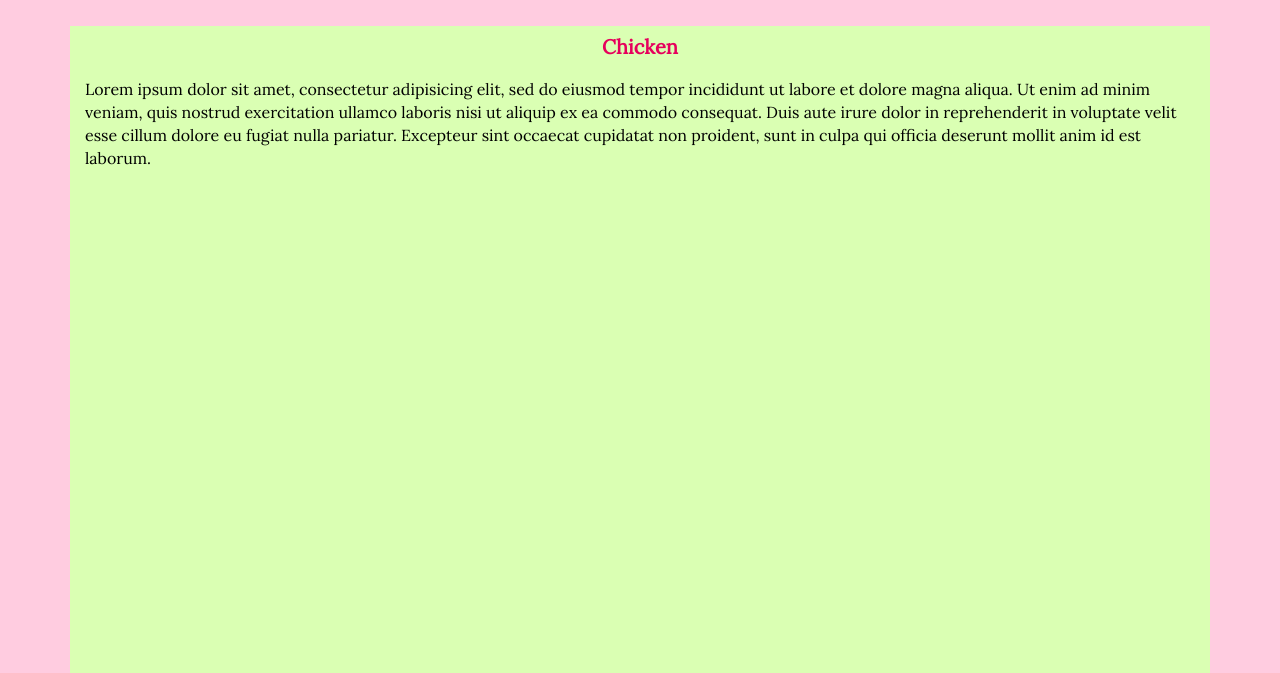
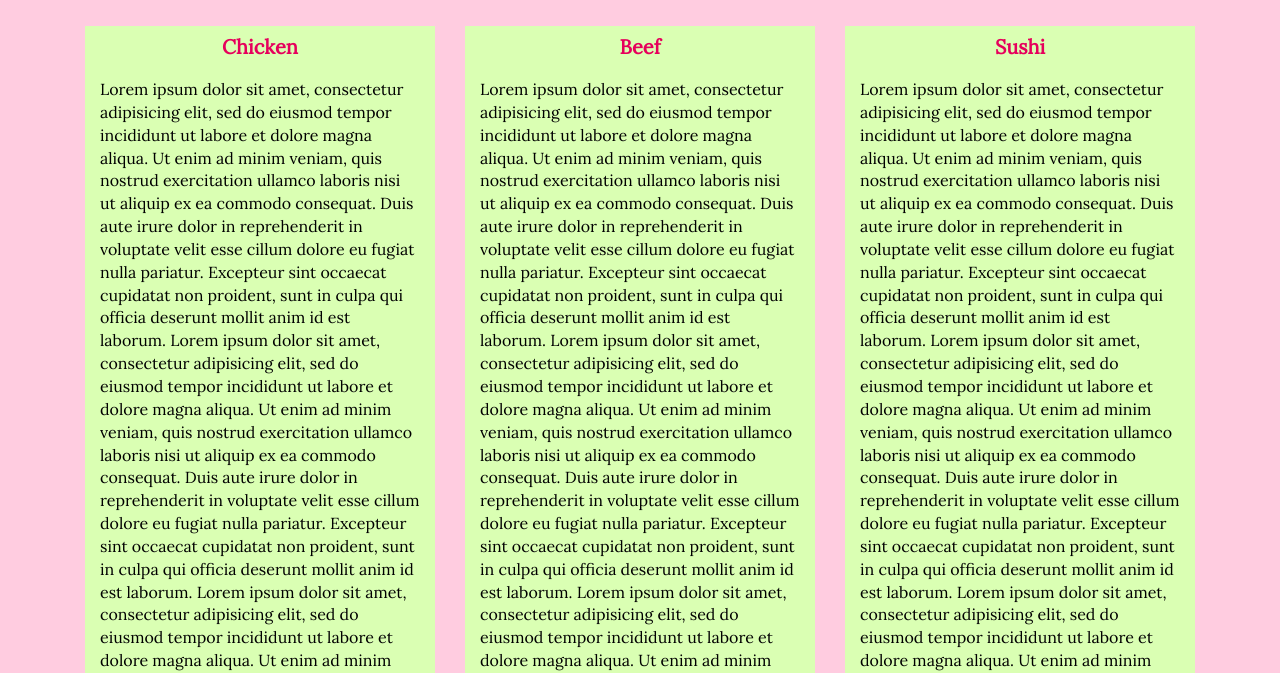
Before and after one commit to andreeac27/andreeac27.github.io, a plain HTML site: page module3-solution/index.html in a window 1280 px wide. Shown: the part 127-800 px from the top of the page. Drawn offline with Linux system fonts and the light colour scheme.

Commit message:
solved the optional assignments

```diff
--- a/module3-solution/css/styles.css
+++ b/module3-solution/css/styles.css
@@ -1,3 +1,9 @@
+* {
+	box-sizing: border-box;
+	margin: 0;
+	padding: 0;
+}
+
 body {
   font-size: 16px;
   color: #fff;
@@ -54,19 +60,21 @@ body {
 	color: #e6005c;
 }
 
-#chicken-section {
-	height: 1000px;
-	background-color: #daffb3;
+#chicken-section, #beef-section, #sushi-section {
 	color: black;
 	font-family: 'Lora', serif;
 }
 
-#chicken-section h3 {
+#chicken-section h3, #beef-section h3, #sushi-section h3 {
 	color: #e6005c;
 	font-weight: bold;
-	text-align: center;
 	font-size: 125%;
 	padding-top: 10px;
+}
+
+#chicken-section section, #beef-section section,  #sushi-section section {
+	background-color: #daffb3;
+	width: 100%;
 }
 
 .lorem {
@@ -75,6 +83,13 @@ body {
 	padding-top: 10px;
 	padding-bottom: 10px;
 }
+
+.row {
+	width: 100%;
+	margin-left: auto;
+	margin-right: auto;
+}
+
 
 /********** Large devices only **********/
 @media (min-width: 1200px) {
--- a/module3-solution/index.html
+++ b/module3-solution/index.html
@@ -31,10 +31,10 @@
 					  <a href="#chicken-section" class="hidden-lg hidden-md hidden-sm">Chicken</a>
 					</li>
 					<li>
-					  <a href="#" class="hidden-lg hidden-md hidden-sm">Beef</a>
+					  <a href="#beef-section" class="hidden-lg hidden-md hidden-sm">Beef</a>
 					</li>
 					<li>
-					  <a href="#" class="hidden-lg hidden-md hidden-sm">Sushi</a>
+					  <a href="#sushi-section" class="hidden-lg hidden-md hidden-sm">Sushi</a>
 					</li>
 				  </ul><!-- #nav-list -->
 				</div><!-- .collapse .navbar-collapse -->
@@ -46,16 +46,76 @@
 		<h2 id="our-menu-title" class="text-center">Our Menu</h2>
 
 		<section class="row">
-		  <div class="col-lg-12 col-md-12 col-sm-12 col-xs-12">
-			  <div id="chicken-section">
-			  	<h3>Chicken</h3>
+			  <div id="chicken-section" class="col-lg-4 col-md-4 col-sm-6 col-xs-12">
+			  	<section>
+				  	<h3 class = "text-center">Chicken</h3>
 					<p class="lorem">Lorem ipsum dolor sit amet, consectetur adipisicing elit, sed do eiusmod
 			tempor incididunt ut labore et dolore magna aliqua. Ut enim ad minim veniam,
 			quis nostrud exercitation ullamco laboris nisi ut aliquip ex ea commodo
 			consequat. Duis aute irure dolor in reprehenderit in voluptate velit esse
 			cillum dolore eu fugiat nulla pariatur. Excepteur sint occaecat cupidatat non
-		proident, sunt in culpa qui officia deserunt mollit anim id est laborum.</p>
+			proident, sunt in culpa qui officia deserunt mollit anim id est laborum.
+			Lorem ipsum dolor sit amet, consectetur adipisicing elit, sed do eiusmod
+			tempor incididunt ut labore et dolore magna aliqua. Ut enim ad minim veniam,
+			quis nostrud exercitation ullamco laboris nisi ut aliquip ex ea commodo
+			consequat. Duis aute irure dolor in reprehenderit in voluptate velit esse
+			cillum dolore eu fugiat nulla pariatur. Excepteur sint occaecat cupidatat non
+			proident, sunt in culpa qui officia deserunt mollit anim id est laborum.
+			Lorem ipsum dolor sit amet, consectetur adipisicing elit, sed do eiusmod
+			tempor incididunt ut labore et dolore magna aliqua. Ut enim ad minim veniam,
+			quis nostrud exercitation ullamco laboris nisi ut aliquip ex ea commodo
+			consequat. Duis aute irure dolor in reprehenderit in voluptate velit esse
+			cillum dolore eu fugiat nulla pariatur. Excepteur sint occaecat cupidatat non
+			proident, sunt in culpa qui officia deserunt mollit anim id est laborum.<br><br>
+			<span><a href="#our-menu-title">Back to Top</a></span></p>
 			  </div>
+			  <div id="beef-section" class="col-lg-4 col-md-4 col-sm-6 col-xs-12">
+			  	<section>
+				  	<h3 class="text-center">Beef</h3>
+					<p class="lorem">Lorem ipsum dolor sit amet, consectetur adipisicing elit, sed do eiusmod
+			tempor incididunt ut labore et dolore magna aliqua. Ut enim ad minim veniam,
+			quis nostrud exercitation ullamco laboris nisi ut aliquip ex ea commodo
+			consequat. Duis aute irure dolor in reprehenderit in voluptate velit esse
+			cillum dolore eu fugiat nulla pariatur. Excepteur sint occaecat cupidatat non
+			proident, sunt in culpa qui officia deserunt mollit anim id est laborum.
+			Lorem ipsum dolor sit amet, consectetur adipisicing elit, sed do eiusmod
+			tempor incididunt ut labore et dolore magna aliqua. Ut enim ad minim veniam,
+			quis nostrud exercitation ullamco laboris nisi ut aliquip ex ea commodo
+			consequat. Duis aute irure dolor in reprehenderit in voluptate velit esse
+			cillum dolore eu fugiat nulla pariatur. Excepteur sint occaecat cupidatat non
+			proident, sunt in culpa qui officia deserunt mollit anim id est laborum.
+			Lorem ipsum dolor sit amet, consectetur adipisicing elit, sed do eiusmod
+			tempor incididunt ut labore et dolore magna aliqua. Ut enim ad minim veniam,
+			quis nostrud exercitation ullamco laboris nisi ut aliquip ex ea commodo
+			consequat. Duis aute irure dolor in reprehenderit in voluptate velit esse
+			cillum dolore eu fugiat nulla pariatur. Excepteur sint occaecat cupidatat non
+			proident, sunt in culpa qui officia deserunt mollit anim id est laborum.<br><br>
+			<span><a href="#our-menu-title">Back to Top</a></span></p>
+				</section>
+			  </div>
+			  <div id="sushi-section" class="col-lg-4 col-md-4 col-sm-12 col-xs-12">
+			  	<section>
+				  	<h3 class="text-center">Sushi</h3>
+					<p class="lorem">Lorem ipsum dolor sit amet, consectetur adipisicing elit, sed do eiusmod
+			tempor incididunt ut labore et dolore magna aliqua. Ut enim ad minim veniam,
+			quis nostrud exercitation ullamco laboris nisi ut aliquip ex ea commodo
+			consequat. Duis aute irure dolor in reprehenderit in voluptate velit esse
+			cillum dolore eu fugiat nulla pariatur. Excepteur sint occaecat cupidatat non
+			proident, sunt in culpa qui officia deserunt mollit anim id est laborum.
+			Lorem ipsum dolor sit amet, consectetur adipisicing elit, sed do eiusmod
+			tempor incididunt ut labore et dolore magna aliqua. Ut enim ad minim veniam,
+			quis nostrud exercitation ullamco laboris nisi ut aliquip ex ea commodo
+			consequat. Duis aute irure dolor in reprehenderit in voluptate velit esse
+			cillum dolore eu fugiat nulla pariatur. Excepteur sint occaecat cupidatat non
+			proident, sunt in culpa qui officia deserunt mollit anim id est laborum.
+			Lorem ipsum dolor sit amet, consectetur adipisicing elit, sed do eiusmod
+			tempor incididunt ut labore et dolore magna aliqua. Ut enim ad minim veniam,
+			quis nostrud exercitation ullamco laboris nisi ut aliquip ex ea commodo
+			consequat. Duis aute irure dolor in reprehenderit in voluptate velit esse
+			cillum dolore eu fugiat nulla pariatur. Excepteur sint occaecat cupidatat non
+			proident, sunt in culpa qui officia deserunt mollit anim id est laborum.<br><br>
+			<span><a href="#our-menu-title">Back to Top</a></span></p>
+				</section>
 			  </div>
 		</section>
 	</div><!-- End of #main-content -->
```
Lines whose indentation alone changed are shown as unchanged.
